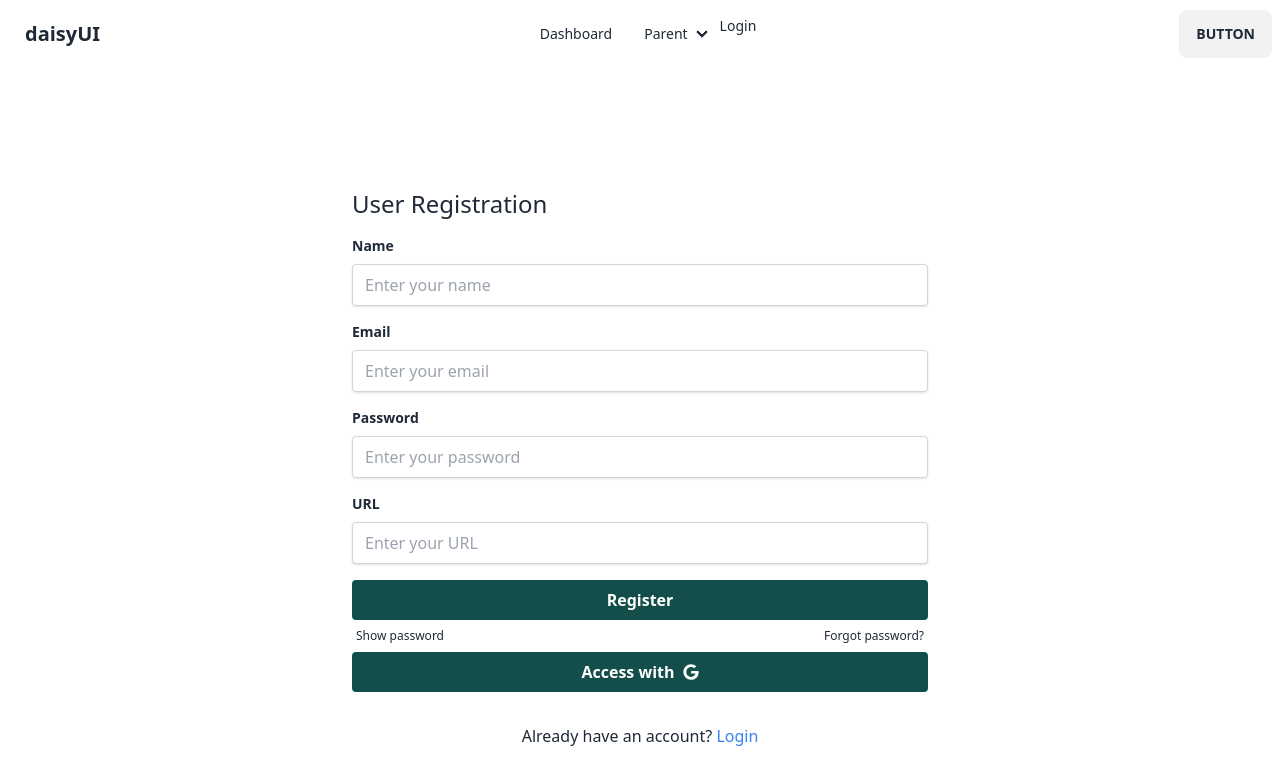
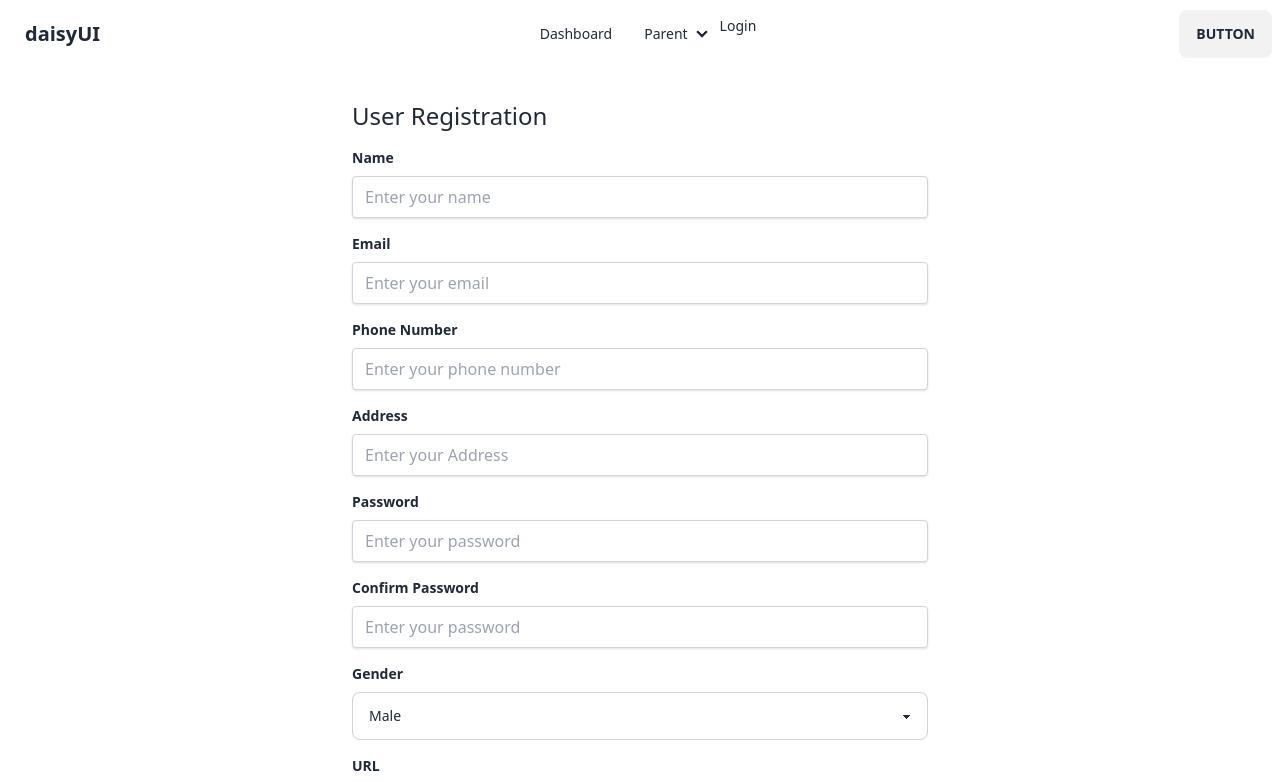
Before and after one commit to kh-almas/radio_waves_camp_client_side, a React (Vite) app: page /registration in a window 1280 px wide. Shown: the top 782 px of the page. Built offline with nearby package versions, Linux system fonts and the light colour scheme; no server answers.

Commit message:
complete registration form

```diff
--- a/package.json
+++ b/package.json
@@ -11,6 +11,7 @@
   },
   "dependencies": {
     "@headlessui/react": "^1.7.15",
+    "@hookform/resolvers": "^3.1.0",
     "@tanstack/react-query": "^4.29.12",
     "axios": "^1.4.0",
     "firebase": "^9.22.2",
@@ -24,7 +25,8 @@
     "react-router-dom": "^6.12.1",
     "react-toastify": "^9.1.3",
     "sort-by": "^1.2.0",
-    "sweetalert2": "^11.7.11"
+    "sweetalert2": "^11.7.11",
+    "yup": "^1.2.0"
   },
   "devDependencies": {
     "@types/react": "^18.0.37",
--- a/src/Pages/Registration/Registration.jsx
+++ b/src/Pages/Registration/Registration.jsx
@@ -5,32 +5,74 @@ import {AuthContext} from "../../Providers/AuthProvider.jsx";
 import {Helmet} from "react-helmet";
 import Swal from "sweetalert2";
 import {useForm} from "react-hook-form";
+import { yupResolver } from '@hookform/resolvers/yup';
+import * as yup from "yup";
+import useAxiosSecure from "../../Hooks/useAxiosSecure.jsx";
 
 const Registration = () => {
-    const { register, handleSubmit, reset, formState: { errors } } = useForm();
     const {user, userRegistration, updateProfileInformation} = useContext(AuthContext);
     const [showPassword, setShowPassword] = useState(false);
+    const [passwordError , setPasswordError] = useState('');
     const navigate = useNavigate();
+    const axiosSecure = useAxiosSecure();
+
+    const schema = yup.object({
+        name: yup.string().required('Name is a required field'),
+        email: yup.string().required('Email is a required field'),
+        phone: yup.string().required('Phone number is a required field'),
+        address: yup.string().required('Address is a required field'),
+        password: yup.string()
+            .required('Password is a required field')
+            .min(6, 'Password must be at 6 char long'),
+        confirmPassword: yup.string()
+            .required('Confirm password is a required field')
+            .oneOf([yup.ref('password')], 'Passwords does not match'),
+        gender: yup.string().required('Gender is a required field'),
+        profileImage: yup.string().required('Profile image is a required field'),
+    }).required();
+
+    const { register, handleSubmit, reset, formState: { errors } } = useForm({
+        resolver: yupResolver(schema)
+    });
 
     const onSubmit = data => {
+        setPasswordError('');
+        console.log(data);
+        if(data.password.length > 255)
+        {
+            setPasswordError("Email can't be more then 100 characters");
+            return;
+        }
+        const pattern = /^(?=.*[A-Z])(?=.*[\W_]).*$/;
+        if (!pattern.test(data.password))
+        {
+            setPasswordError("Password should contain one special characters and one Uppercase");
+            console.log(passwordError);
+            return;
+        }
+        console.log(passwordError);
+        const role = "user";
         userRegistration(data.email, data.password)
             .then((userCredential) => {
                 const user = userCredential.user;
-                updateProfileInformation(user, data.name, data.profileImage)
+                updateProfileInformation(
+                        user,
+                        data.name,
+                        data.profileImage,
+                        data.phone,
+                    )
                     .then(() => {
-                        const UserInfo = {name: data.name, email: data.email, image: data.profileImage}
-                        fetch(`http://localhost:3000/users`, {
-                            method: 'POST',
-                            headers:{
-                                'content-type' : 'application/json',
-                            },
-                            body: JSON.stringify(UserInfo),
-                        })
-                            .then(res => res.json())
-                            .then(data => {
-                                console.log(data)
-                                if(data.insertedId)
-                                {
+                        const UserInfo = {
+                            name: data.name,
+                            email: data.email,
+                            photoURL: data.profileImage,
+                            phone: data.phone,
+                            address: data.address,
+                            gender: data.gender,
+                            role: role,
+                        }
+                        axiosSecure.post(`/users`, UserInfo)
+                            .then((data) => {
                                 reset();
                                 Swal.fire({
                                     position: 'center',
@@ -39,24 +81,24 @@ const Registration = () => {
                                     showConfirmButton: false,
                                     timer: 1500
                                 })
-                                    navigate('/');
-                                }
+                                navigate('/dashboard');
                             })
-                    }).catch((error) => {
+                            .catch((err) => {
                                 Swal.fire({
                                     position: 'center',
                                     icon: 'warning',
-                            title: 'Something is wrong',
+                                    title: 'Something is wrong1',
                                     showConfirmButton: false,
                                     timer: 1500
                                 })
                             });
                     })
+            })
             .catch((error) => {
                 Swal.fire({
                     position: 'center',
                     icon: 'warning',
-                    title: 'Something is wrong',
+                    title: 'Something is wrong2',
                     showConfirmButton: false,
                     timer: 1500
                 })
@@ -81,9 +123,9 @@ const Registration = () => {
                                 id="name"
                                 type="text"
                                 placeholder="Enter your name"
-                                {...register("name", { required: true })}
+                                {...register("name")}
                             />
-                            {errors.name && <small className="text-white">Name is required</small>}
+                            {errors.name && <small role="text-red-600">{errors.name?.message}</small>}
                         </div>
                         <div className="mb-4">
                             <label className="block text-gray-700 text-sm font-bold mb-2 text-gray-800 dark:text-gray-200" htmlFor="email">
@@ -94,9 +136,35 @@ const Registration = () => {
                                 id="email"
                                 type="email"
                                 placeholder="Enter your email"
-                                {...register("email", { required: true })}
+                                {...register("email")}
                             />
-                            {errors.email && <small className="text-white">Email is required</small>}
+                            {errors.email && <small role="alert text-red-600">{errors.email?.message}</small>}
+                        </div>
+                        <div className="mb-4">
+                            <label className="block text-gray-700 text-sm font-bold mb-2 text-gray-800 dark:text-gray-200" htmlFor="phone">
+                                Phone Number
+                            </label>
+                            <input
+                                className="shadow appearance-none border rounded w-full py-2 px-3 border-gray-300 dark:border-gray-600 text-gray-800 dark:text-gray-200 bg-white dark:bg-gray-700 focus:border-teal-500 focus:shadow-outline"
+                                id="phone"
+                                type="number"
+                                placeholder="Enter your phone number"
+                                {...register("phone")}
+                            />
+                            {errors.phone && <small role="alert text-red-600">{errors.phone?.message}</small>}
+                        </div>
+                        <div className="mb-4">
+                            <label className="block text-gray-700 text-sm font-bold mb-2 text-gray-800 dark:text-gray-200" htmlFor="address">
+                                Address
+                            </label>
+                            <input
+                                className="shadow appearance-none border rounded w-full py-2 px-3 border-gray-300 dark:border-gray-600 text-gray-800 dark:text-gray-200 bg-white dark:bg-gray-700 focus:border-teal-500 focus:shadow-outline"
+                                id="address"
+                                type="text"
+                                placeholder="Enter your Address"
+                                {...register("address")}
+                            />
+                            {errors.address && <small role="alert text-red-600">{errors.address?.message}</small>}
                         </div>
                         <div className="mb-4">
                             <label className="block text-gray-700 text-sm font-bold mb-2 text-gray-800 dark:text-gray-200" htmlFor="password">
@@ -107,9 +175,35 @@ const Registration = () => {
                                 id="password"
                                 type={showPassword ? "text" : "password"}
                                 placeholder="Enter your password"
-                                {...register("password", { required: true })}
+                                {...register("password",)}
                             />
-                            {errors.password && <small className="text-white">Password is required</small>}
+                            <small className="text-red-600">{ passwordError }</small>
+                            {errors.password && <small role="alert text-red-600">{errors.password?.message}</small>}
+                        </div>
+                        <div className="mb-4">
+                            <label className="block text-gray-700 text-sm font-bold mb-2 text-gray-800 dark:text-gray-200" htmlFor="confirmPassword">
+                                Confirm Password
+                            </label>
+                            <input
+                                className="shadow appearance-none border rounded w-full py-2 px-3 border-gray-300 dark:border-gray-600 text-gray-800 dark:text-gray-200 bg-white dark:bg-gray-700 focus:border-teal-500 focus:shadow-outline"
+                                id="confirmPassword"
+                                type={showPassword ? "text" : "password"}
+                                placeholder="Enter your password"
+                                {...register("confirmPassword")}
+                            />
+                            {errors.confirmPassword && <small role="alert text-red-600">{errors.confirmPassword?.message}</small>}
+                        </div>
+                        <div className="mb-4">
+                            <label className="block text-gray-700 text-sm font-bold mb-2 text-gray-800 dark:text-gray-200" htmlFor="password">
+                                Gender
+                            </label>
+                            <select {...register("gender")} className="select select-bordered w-full">
+                                <option value="Male">Male</option>
+                                <option value="Female">Female</option>
+                                <option value="Custom">Custom</option>
+                                <option value="Don't want to say">Don't want to say</option>
+                            </select>
+                            {errors.gender && <small role="alert text-red-600">{errors.gender?.message}</small>}
                         </div>
                         <div className="mb-4">
                             <label className="block text-gray-700 text-sm font-bold mb-2 text-gray-800 dark:text-gray-200" htmlFor="url">
@@ -120,9 +214,9 @@ const Registration = () => {
                                 id="url"
                                 type="text"
                                 placeholder="Enter your URL"
-                                {...register("profileImage", { required: true })}
+                                {...register("profileImage")}
                             />
-                            {errors.profileImage && <small className="text-white">Profile picture is required</small>}
+                            {errors.profileImage && <small role="alert text-red-600">{errors.profileImage?.message}</small>}
                         </div>
                         <button
                             className="bg-teal-900 text-white hover:bg-teal-700 text-white font-bold py-2 px-4 rounded focus:outline-none focus:shadow-outline w-full"
--- a/src/Pages/Shared/Header/Header.jsx
+++ b/src/Pages/Shared/Header/Header.jsx
@@ -1,5 +1,6 @@
 import React, {useContext} from 'react';
 import {Link} from "react-router-dom";
+import Swal from "sweetalert2";
 import {AuthContext} from "../../../Providers/AuthProvider.jsx";
 
 const Header = () => {
--- a/src/Providers/AuthProvider.jsx
+++ b/src/Providers/AuthProvider.jsx
@@ -30,10 +30,11 @@ const AuthProvider = ({ children }) => {
         return signInWithPopup(auth, googleProvider);
     }
 
-    const updateProfileInformation= (user, name, photoURl) => {
+    const updateProfileInformation= (user, name, photo, phone) => {
         return updateProfile(user, {
             displayName: name,
-            photoURL: photoURl,
+            photoURL:photo,
+            phoneNumber: phone,
         })
     }
 
```
Also changed, not shown: src/Dashboard/Instructor/AddClass/AddClass.jsx (+1 -11 lines), vite.config.js.timestamp-1686513161849-f0c709f8fb1db.mjs (added, +10 -0 lines), 1 other file (tests, documents, lock files or other folders). Lines whose indentation alone changed are shown as unchanged.
